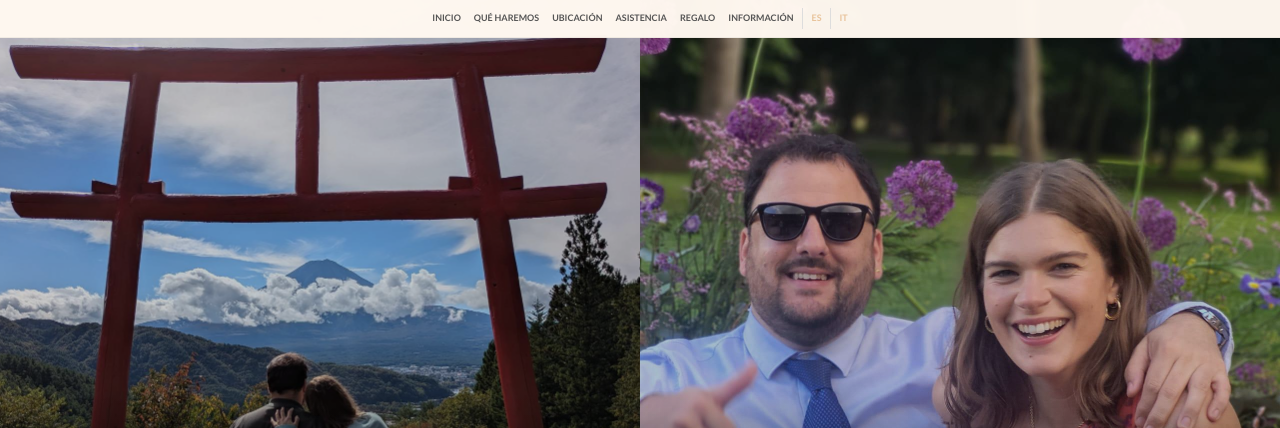
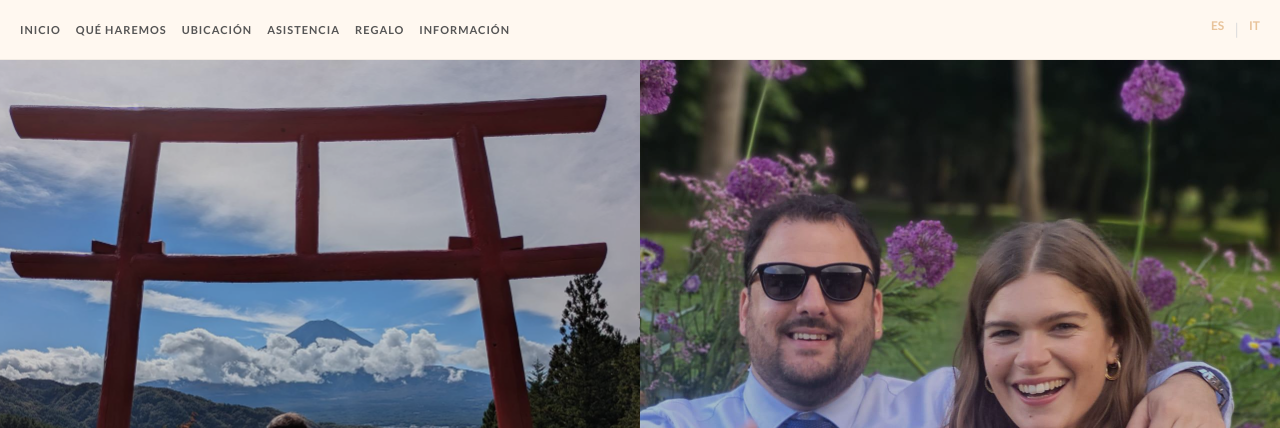
Before and after one commit to herandal1719/herandal1719.github.io, a plain HTML site: page index.html in a window 1280 px wide. Shown: the top 428 px of the page. Drawn offline with nearby package versions, Linux system fonts and the light colour scheme.

Commit message:
Update index.html

```diff
--- a/index.html
+++ b/index.html
@@ -19,17 +19,90 @@
     body { margin: 0; font-family: 'Lato', sans-serif; background: var(--blanco); color: var(--gris); line-height: 1.4; overflow-x: hidden; }
     h1, h2, h3 { font-family: 'Playfair Display', serif; color: var(--negro-suave); text-align: center; margin-bottom: 8px; }
 
+    /* --- NUEVO ESTILO DE NAVEGACIÓN --- */
+    nav {
+      position: fixed;
+      top: 0;
+      width: 100%;
+      background: rgba(255,248,240,0.98);
+      border-bottom: 1px solid rgba(0,0,0,0.05);
+      z-index: 1000;
+      height: 60px;
+      display: flex;
+      align-items: center;
+      justify-content: space-between;
+      padding: 0 20px;
+    }
+
+    /* Icono hamburguesa (oculto en escritorio) */
+    .menu-toggle {
+      display: none;
+      font-size: 1.5rem;
+      color: var(--dorado);
+      cursor: pointer;
+    }
+
+    nav ul {
+      display: flex;
+      gap: 15px;
+      list-style: none;
+      padding: 0;
+      margin: 0;
+    }
+
+    nav li {
+      cursor: pointer;
+      font-size: 11px;
+      transition: 0.3s;
+      font-weight: bold;
+      text-transform: uppercase;
+      letter-spacing: 1px;
+    }
+
+    nav li:hover { color: var(--dorado); }
+
+    .lang-container {
+      display: flex;
+      gap: 10px;
+    }
+
+    .lang-switch {
+      color: var(--dorado);
+      cursor: pointer;
+      font-weight: bold;
+      font-size: 12px;
+    }
+
+    /* Responsivo Móvil */
+    @media (max-width: 850px) {
+      .menu-toggle { display: block; }
+
+      nav ul {
+        position: fixed;
+        top: 60px;
+        right: -100%; /* Oculto */
+        background: var(--blanco);
+        width: 70%;
+        height: calc(100vh - 60px);
+        flex-direction: column;
+        align-items: center;
+        padding-top: 50px;
+        gap: 30px;
+        transition: 0.4s ease;
+        box-shadow: -5px 0 15px rgba(0,0,0,0.05);
+      }
+
+      nav ul.active { right: 0; } /* Mostrar */
+
+      nav li { font-size: 16px; }
+    }
+
+    /* --- RESTO DE ESTILOS (Sin cambios) --- */
     .separator { display: flex; align-items: center; justify-content: center; margin: 20px auto; width: 50%; max-width: 150px; }
     .separator::before, .separator::after { content: ""; flex: 1; height: 1px; background: var(--dorado); opacity: 0.4; }
     .separator i { color: var(--dorado); margin: 0 10px; font-size: 0.6rem; }
 
-    nav { position: fixed; top: 0; width: 100%; background: rgba(255,248,240,0.98); border-bottom: 1px solid rgba(0,0,0,0.05); z-index: 1000; }
-    nav ul { display: flex; justify-content: center; gap: 5px; list-style: none; padding: 8px; margin: 0; flex-wrap: wrap; }
-    nav li { cursor: pointer; font-size: 9px; padding: 4px; transition: 0.3s; font-weight: bold; text-transform: uppercase; }
-    nav li:hover { color: var(--dorado); }
-    .lang-switch { color: var(--dorado); border-left: 1px solid #ddd; padding-left: 8px !important; }
-
-    header { height: 75vh; min-height: 450px; position: relative; display: flex; flex-direction: column; justify-content: flex-end; align-items: center; text-align: center; color: white; overflow: hidden; }
+    header { height: 75vh; min-height: 450px; position: relative; display: flex; flex-direction: column; justify-content: flex-end; align-items: center; text-align: center; color: white; overflow: hidden; margin-top: 60px;}
     .hero-images { position: absolute; top: 0; left: 0; width: 100%; height: 100%; display: flex; z-index: 1; }
     .hero-img { width: 50%; height: 100%; background-size: cover; background-position: center 20%; filter: brightness(0.8); }
     @media (max-width: 600px) { .hero-images { flex-direction: column; } .hero-img { width: 100%; height: 50%; } }
@@ -73,16 +146,24 @@
 <body>
 
 <nav>
-  <ul>
+  <div class="menu-toggle" onclick="toggleMenu()">
+    <i class="fa-solid fa-bars"></i>
+  </div>
+
+  <ul id="nav-links">
     <li onclick="scrollToId('home')" data-i18n="nav_inicio">Inicio</li>
     <li onclick="scrollToId('itinerario')" data-i18n="nav_itinerario">Qué haremos</li>
     <li onclick="scrollToId('ubicacion')" data-i18n="nav_ubicacion">Ubicación</li>
     <li onclick="scrollToId('rsvp')" data-i18n="nav_asistencia">Asistencia</li>
     <li onclick="scrollToId('regalo')" data-i18n="nav_regalo">Regalo</li>
     <li onclick="irATurismo()" data-i18n="nav_info">Información</li>
-    <li class="lang-switch" onclick="setLang('es')">ES</li>
-    <li class="lang-switch" onclick="setLang('it')">IT</li>
   </ul>
+
+  <div class="lang-container">
+    <span class="lang-switch" onclick="setLang('es')">ES</span>
+    <span style="color:#ddd">|</span>
+    <span class="lang-switch" onclick="setLang('it')">IT</span>
+  </div>
 </nav>
 
 <header id="home">
@@ -159,11 +240,9 @@
       <img src="IMG/mapa.png" alt="Mapa Ubicación" style="width: 100%; height: 100%; object-fit: cover; border-radius: 12px;">
     </div>
 
-    <a href="https://maps.app.goo.gl/SnForcFxCoaXHaLf7" target="_blank" class="btn-main" data-i18n="como_llegar">Cómo llegar</a>
-
+    <a href="https://maps.google.com" target="_blank" class="btn-main" data-i18n="como_llegar">Cómo llegar</a>
     <br>
-
-    <a href="https://www.google.com/calendar/render?action=TEMPLATE&text=Boda+Claudia+%26+Alberto+%F0%9F%92%95&dates=20260801T103000Z/20260801T223000Z&details=Boda+de+Claudia+%26+Alberto.+Recordatorio%3A+%C2%A1Falta+solo+un+mes%21&location=Restaurante+El+Nuevo+Molino,+Cantabria&sf=true&output=xml"
+    <a href="https://www.google.com/calendar/render?action=TEMPLATE&text=Boda+Claudia+%26+Alberto+%F0%9F%92%95&dates=20260801T103000Z/20260801T223000Z&details=Boda+de+Claudia+%26+Alberto&location=Restaurante+El+Nuevo+Molino,+Cantabria&sf=true&output=xml"
        target="_blank" class="btn-main btn-outline">
       <i class="fa-regular fa-calendar-plus"></i> <span data-i18n="add_calendar">Añadir al Calendario</span>
     </a>
@@ -187,7 +266,7 @@
   <div class="timeline-card" style="text-align: center; padding: 25px;">
     <i class="fa-solid fa-heart" style="font-size: 1.5rem; color: var(--dorado); margin-bottom: 10px;"></i>
     <p data-i18n="regalo_texto" style="font-size: 1rem; font-style: italic; line-height: 1.6;">
-      Vuestra presencia en nuestro gran día es el mayor regalo que podríamos recibir. Sin embargo, si deseáis colaborar con nuestra nueva etapa y nuestro viaje de novios, os dejamos aquí cómo hacerlo.
+      Vuestra presencia en nuestro gran día es el mayor regalo que podríamos recibir.
     </p>
 
     <div class="iban-box">
@@ -205,6 +284,18 @@
 <footer><p data-i18n="footer_text">© 2026 Claudia & Alberto · Hecho con ❤️</p></footer>
 
 <script>
+// --- NUEVAS FUNCIONES DE MENÚ ---
+function toggleMenu() {
+  document.getElementById("nav-links").classList.toggle("active");
+}
+
+function scrollToId(id) {
+  // Cerramos el menú al hacer clic en un enlace (móvil)
+  document.getElementById("nav-links").classList.remove("active");
+  window.scrollTo({ top: document.getElementById(id).offsetTop - 60, behavior: "smooth" });
+}
+
+// --- RESTO DEL SCRIPT (Traducciones y Countdown) ---
 const translations = {
   es: {
     nav_inicio: "Inicio", nav_itinerario: "Itinerario", nav_regalo: "Regalo", nav_asistencia: "RSVP", nav_info: "Información", nav_ubicacion: "Ubicación",
@@ -214,17 +305,17 @@ const translations = {
     regalo_titulo: "Un detalle", regalo_texto: "Vuestra presencia en nuestro gran día es el mayor regalo que podríamos recibir. Sin embargo, si deseáis colaborar con nuestra nueva etapa y nuestro viaje de novios, os dejamos aquí cómo hacerlo.",
     confirmar: "¿Nos acompañas?", rsvp_p: "Confirma antes del 1 de junio de 2026.", confirm_btn: "Confirmar Asistencia", copiar: "Copiar IBAN", copiado: "¡Copiado!",
     time: ["Días","Hrs","Min","Seg"], footer_text: "© 2026 Claudia & Alberto · Hecho con ❤️",
-    bienvenida_texto: "“Algunas historias empiezan muy lejos de casa. La nuestra comenzó en Grecia, en 2015, cuando dos caminos —Italia y España— se cruzaron casi sin saber que no volverían a separarse. Después llegaron los viajes, las risas, las decisiones compartidas y las ganas de seguir avanzando juntos. Si estás aquí es porque formas parte de ese camino y ocupas un lugar muy especial en nuestras vidas. Por eso nos hace tanta ilusión que nos acompañes en uno de los días más importantes para nosotros.”"
+    bienvenida_texto: "“Algunas historias empiezan muy lejos de casa...”"
   },
   it: {
     nav_inicio: "Inizio", nav_itinerario: "Programma", nav_regalo: "Regalo", nav_asistencia: "RSVP", nav_info: "Info", nav_ubicacion: "Ubicazione",
     hero_date: "01 . 08 . 2026", nos_casamos: "Ci sposiamo!", itinerario: "Cosa faremo",
     preboda: "Festa pre-matrimonio", bus_ida: "Navetta da Santander", ceremonia: "Cerimonia", cocktail: "Aperitivo", banquete: "Banchetto", baile: "Festa", bus_vuelta: "Navetta di ritorno",
     ubicacion_titulo: "Ubicazione", como_llegar: "Come arrivare", add_calendar: "Aggiungi al calendario",
-    regalo_titulo: "Un pensiero", regalo_texto: "La vostra presenza nel nostro grande giorno è il regalo più bello che potremmo ricevere. Tuttavia, se desiderate contribuire alla nostra nuova vita insieme e al nostro viaggio di nozze, ecco come potete fare.",
+    regalo_titulo: "Un pensiero", regalo_texto: "La vostra presenza nel nostro grande giorno è il regalo più bello...",
     confirmar: "Ci sarai?", rsvp_p: "Conferma entro il 1° giugno 2026.", confirm_btn: "Conferma Partecipazione", copiar: "Copia IBAN", copiado: "Copiato!",
     time: ["Giorni","Ore","Min","Sec"], footer_text: "© 2026 Claudia & Alberto · Fatto con ❤️",
-    bienvenida_texto: "Alcune storie iniziano molto lontano da casa. La nostra è iniziata in Grecia, nel 2015, quando due strade – l'Italia e la Spagna – si sono incrociate quasi senza sapere che non si sarebbero più separate. Poi sono arrivati i viaggi, le risate, le decisioni condivise e il desiderio di continuare a camminare insieme. Se sei qui è perché fai parte di questo cammino e occupi un posto molto speciale nelle nostre vite. Per questo siamo immensamente felici che tu ci accompagni in uno dei giorni più importanti per noi."
+    bienvenida_texto: "Alcune storie iniziano molto lontano da casa..."
   }
 };
 
@@ -245,7 +336,7 @@ function copyIban(ibanId) {
   btn.innerText = translations[currentLang].copiado;
   setTimeout(() => { btn.innerText = translations[currentLang].copiar; }, 2000);
 }
-function scrollToId(id) { window.scrollTo({ top: document.getElementById(id).offsetTop - 60, behavior: "smooth" }); }
+
 function updateCountdown() {
   const target = new Date("2026-08-01T12:30:00");
   const diff = target - new Date();
```
